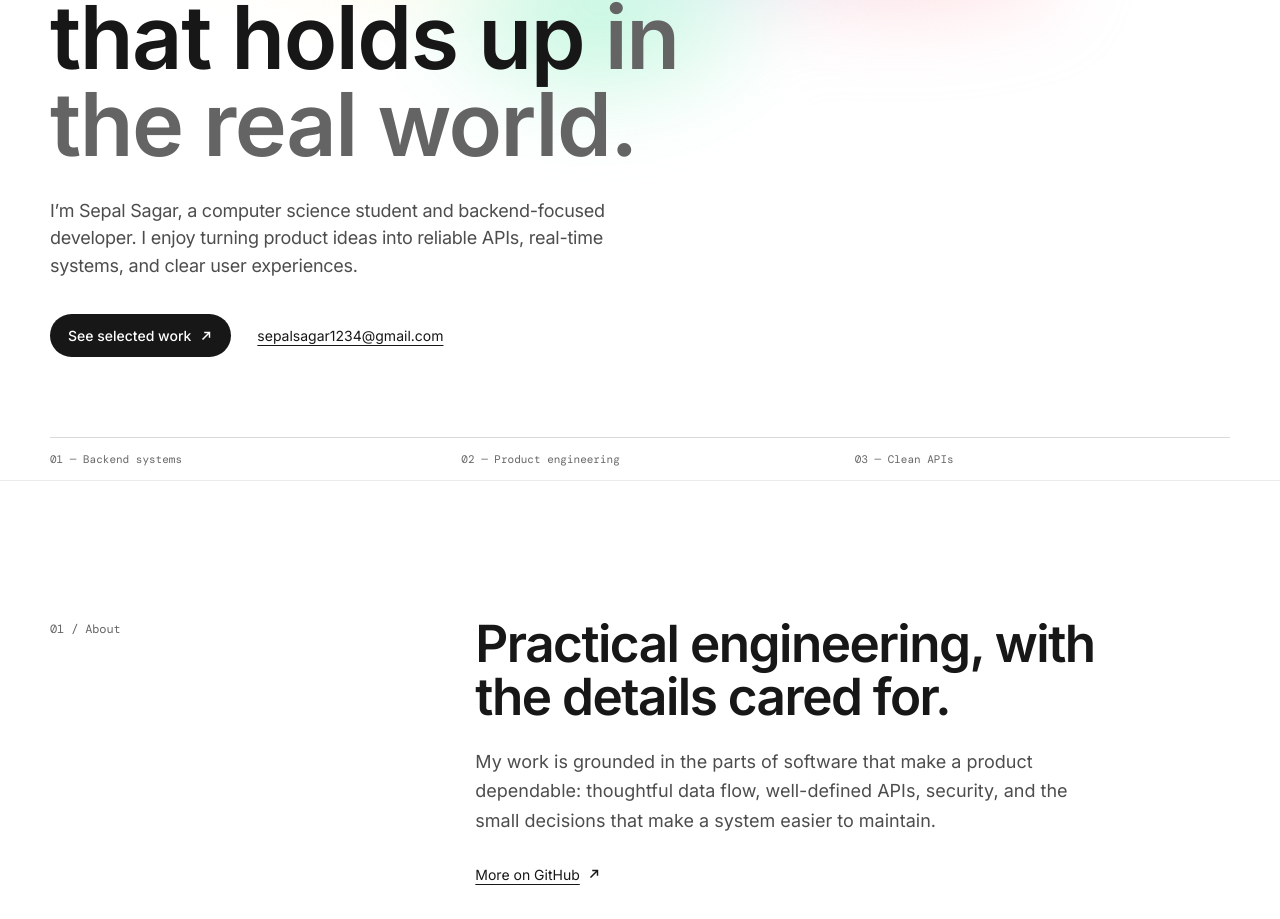
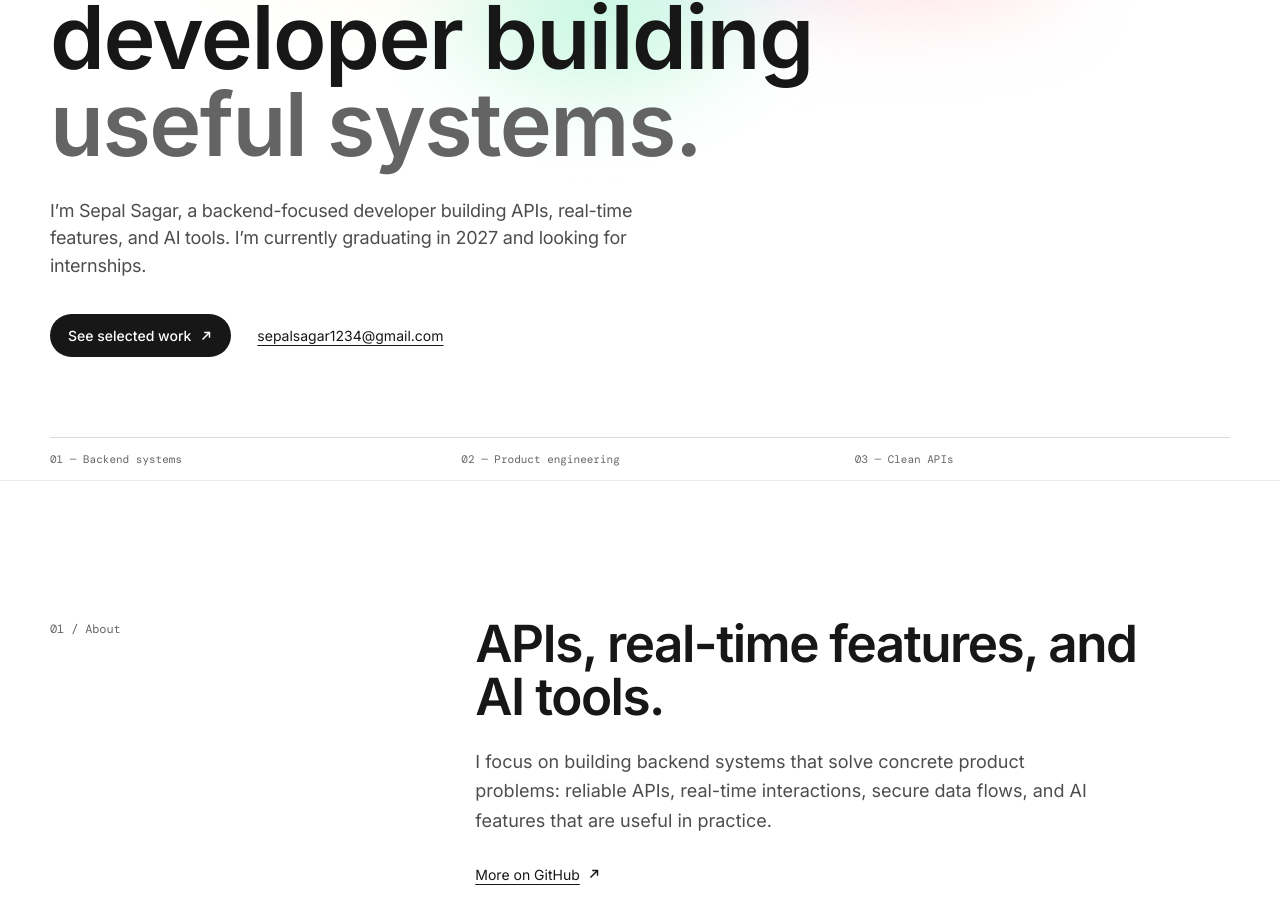
Before and after one commit to sepalsagar/portfolio, a React (Vite) app: page / in a window 1280 px wide. Shown: the part 375-1294 px from the top of the page. Built offline with nearby package versions, Linux system fonts and the light colour scheme.

Commit message:
Make portfolio positioning more specific
Co-authored-by: Copilot <223556219+Copilot@users.noreply.github.com>

```diff
--- a/index.html
+++ b/index.html
@@ -4,12 +4,12 @@
     <meta charset="UTF-8" />
     <meta name="viewport" content="width=device-width, initial-scale=1.0" />
     <meta name="theme-color" content="#ffffff" />
-    <meta name="description" content="Portfolio of Sepal Sagar, a backend-focused full-stack developer building reliable APIs, real-time systems, and thoughtful product experiences." />
+    <meta name="description" content="Portfolio of Sepal Sagar, a backend-focused developer building APIs, real-time features, and AI tools. Currently graduating in 2027 and looking for internships." />
     <link rel="canonical" href="https://www.sepalsagar.me/" />
     <meta property="og:type" content="website" />
     <meta property="og:url" content="https://www.sepalsagar.me/" />
     <meta property="og:title" content="Sepal Sagar — Software Engineer" />
-    <meta property="og:description" content="Backend-focused full-stack developer building reliable APIs, real-time systems, and thoughtful product experiences." />
+    <meta property="og:description" content="Backend-focused developer building APIs, real-time features, and AI tools. Currently graduating in 2027 and looking for internships." />
     <meta property="og:image" content="https://www.sepalsagar.me/og-image.png" />
     <meta property="og:image:width" content="1200" />
     <meta property="og:image:height" content="630" />
@@ -17,7 +17,7 @@
     <meta name="twitter:card" content="summary_large_image" />
     <meta name="twitter:url" content="https://www.sepalsagar.me/" />
     <meta name="twitter:title" content="Sepal Sagar — Software Engineer" />
-    <meta name="twitter:description" content="Backend-focused full-stack developer building reliable APIs, real-time systems, and thoughtful product experiences." />
+    <meta name="twitter:description" content="Backend-focused developer building APIs, real-time features, and AI tools. Currently graduating in 2027 and looking for internships." />
     <meta name="twitter:image" content="https://www.sepalsagar.me/og-image.png" />
     <script type="application/ld+json">
       {
@@ -27,7 +27,7 @@
         "url": "https://www.sepalsagar.me/",
         "email": "mailto:sepalsagar1234@gmail.com",
         "jobTitle": "Software Engineer",
-        "description": "Computer science student and backend-focused full-stack developer building reliable APIs, real-time systems, and clear user experiences.",
+        "description": "Backend-focused developer building APIs, real-time features, and AI tools. Currently graduating in 2027 and looking for internships.",
         "sameAs": [
           "https://github.com/sepalsagar",
           "https://www.linkedin.com/in/sepal-sagar-69a757231"
@@ -62,12 +62,12 @@
         </header>
         <section aria-labelledby="intro-title">
           <p>Available for internships &amp; collaborations</p>
-          <h1 id="intro-title">I build software that holds up in the real world.</h1>
-          <p>I'm Sepal Sagar, a computer science student and backend-focused developer. I enjoy turning product ideas into reliable APIs, real-time systems, and clear user experiences.</p>
+          <h1 id="intro-title">Backend-focused developer building useful systems.</h1>
+          <p>I'm Sepal Sagar, a backend-focused developer building APIs, real-time features, and AI tools. I'm currently graduating in 2027 and looking for internships.</p>
         </section>
         <section id="about" aria-labelledby="about-title">
-          <h2 id="about-title">Practical engineering, with the details cared for.</h2>
-          <p>My work is grounded in the parts of software that make a product dependable: thoughtful data flow, well-defined APIs, security, and the small decisions that make a system easier to maintain.</p>
+          <h2 id="about-title">APIs, real-time features, and AI tools.</h2>
+          <p>I focus on building backend systems that solve concrete product problems: reliable APIs, real-time interactions, secure data flows, and AI features that are useful in practice.</p>
           <a href="https://github.com/sepalsagar">More on GitHub</a>
         </section>
         <section id="skills" aria-labelledby="skills-title">
--- a/src/App.jsx
+++ b/src/App.jsx
@@ -25,8 +25,8 @@ export default function App() {
       <a className="nav-cta" href="mailto:sepalsagar1234@gmail.com">Let’s talk <ArrowUpRight /></a>
     </nav></header>
     <main id="top">
-      <section className="hero"><div className="hero-glow" aria-hidden="true" /><div className="container hero-content"><p className="kicker"><span /> Available for internships &amp; collaborations</p><h1>I build software that holds up <em>in the real world.</em></h1><p className="hero-copy">I’m Sepal Sagar, a computer science student and backend-focused developer. I enjoy turning product ideas into reliable APIs, real-time systems, and clear user experiences.</p><div className="hero-actions"><a className="button button-dark" href="#projects">See selected work <ArrowUpRight /></a><a className="text-link" href="mailto:sepalsagar1234@gmail.com">sepalsagar1234@gmail.com</a></div></div><div className="container signal-row" aria-label="Areas of focus"><span>01 — Backend systems</span><span>02 — Product engineering</span><span>03 — Clean APIs</span></div></section>
-      <section className="section about-section" id="about"><div className="container two-column"><p className="section-label">01 / About</p><div><h2>Practical engineering, with the details cared for.</h2><p className="body-copy">My work is grounded in the parts of software that make a product dependable: thoughtful data flow, well-defined APIs, security, and the small decisions that make a system easier to maintain.</p><a className="inline-link" href="https://github.com/sepalsagar" target="_blank" rel="noreferrer">More on GitHub <ArrowUpRight /></a></div></div></section>
+      <section className="hero"><div className="hero-glow" aria-hidden="true" /><div className="container hero-content"><p className="kicker"><span /> Available for internships &amp; collaborations</p><h1>Backend-focused developer building <em>useful systems.</em></h1><p className="hero-copy">I’m Sepal Sagar, a backend-focused developer building APIs, real-time features, and AI tools. I’m currently graduating in 2027 and looking for internships.</p><div className="hero-actions"><a className="button button-dark" href="#projects">See selected work <ArrowUpRight /></a><a className="text-link" href="mailto:sepalsagar1234@gmail.com">sepalsagar1234@gmail.com</a></div></div><div className="container signal-row" aria-label="Areas of focus"><span>01 — Backend systems</span><span>02 — Product engineering</span><span>03 — Clean APIs</span></div></section>
+      <section className="section about-section" id="about"><div className="container two-column"><p className="section-label">01 / About</p><div><h2>APIs, real-time features, and AI tools.</h2><p className="body-copy">I focus on building backend systems that solve concrete product problems: reliable APIs, real-time interactions, secure data flows, and AI features that are useful in practice.</p><a className="inline-link" href="https://github.com/sepalsagar" target="_blank" rel="noreferrer">More on GitHub <ArrowUpRight /></a></div></div></section>
       <section className="section skills-section" id="skills"><div className="container"><div className="section-heading"><p className="section-label">02 / Toolkit</p><h2>Tools I reach for.</h2></div><div className="skills-grid">{skills.map(([title, items], index) => <article className="skill-card" key={title}><span>0{index + 1}</span><h3>{title}</h3><p>{items}</p></article>)}</div></div></section>
       <section className="section projects-section" id="projects"><div className="container"><div className="section-heading projects-heading"><div><p className="section-label">03 / Selected work</p><h2>Products I’ve built.</h2></div><p>Two full-stack products, each built end to end — a business operations workspace and a semantic document intelligence platform.</p></div><div className="projects-grid">{projects.map((project, index) => <article className="project-card" key={project.name}><div className="project-top"><span className="project-index">0{index + 1}</span></div><div><h3>{project.name}</h3><p>{project.description}</p></div><ul className="tags">{project.stack.map((item) => <li key={item}>{item}</li>)}</ul><div className="project-actions"><a className="project-link project-link-primary" href={project.liveHref} target="_blank" rel="noreferrer">Live Demo <ArrowUpRight /></a><a className="project-link" href={project.githubHref} target="_blank" rel="noreferrer"><GitHubIcon /> GitHub</a></div></article>)}</div></div></section>
       <section className="contact-section" id="contact"><div className="container contact-wrap"><p className="section-label">04 / Contact</p><div><h2>Have an idea that needs building?</h2><p>For internships, freelance work, or a good engineering conversation, my inbox is open.</p></div><a className="button button-light" href="mailto:sepalsagar1234@gmail.com">Start a conversation <ArrowUpRight /></a></div></section>
```
